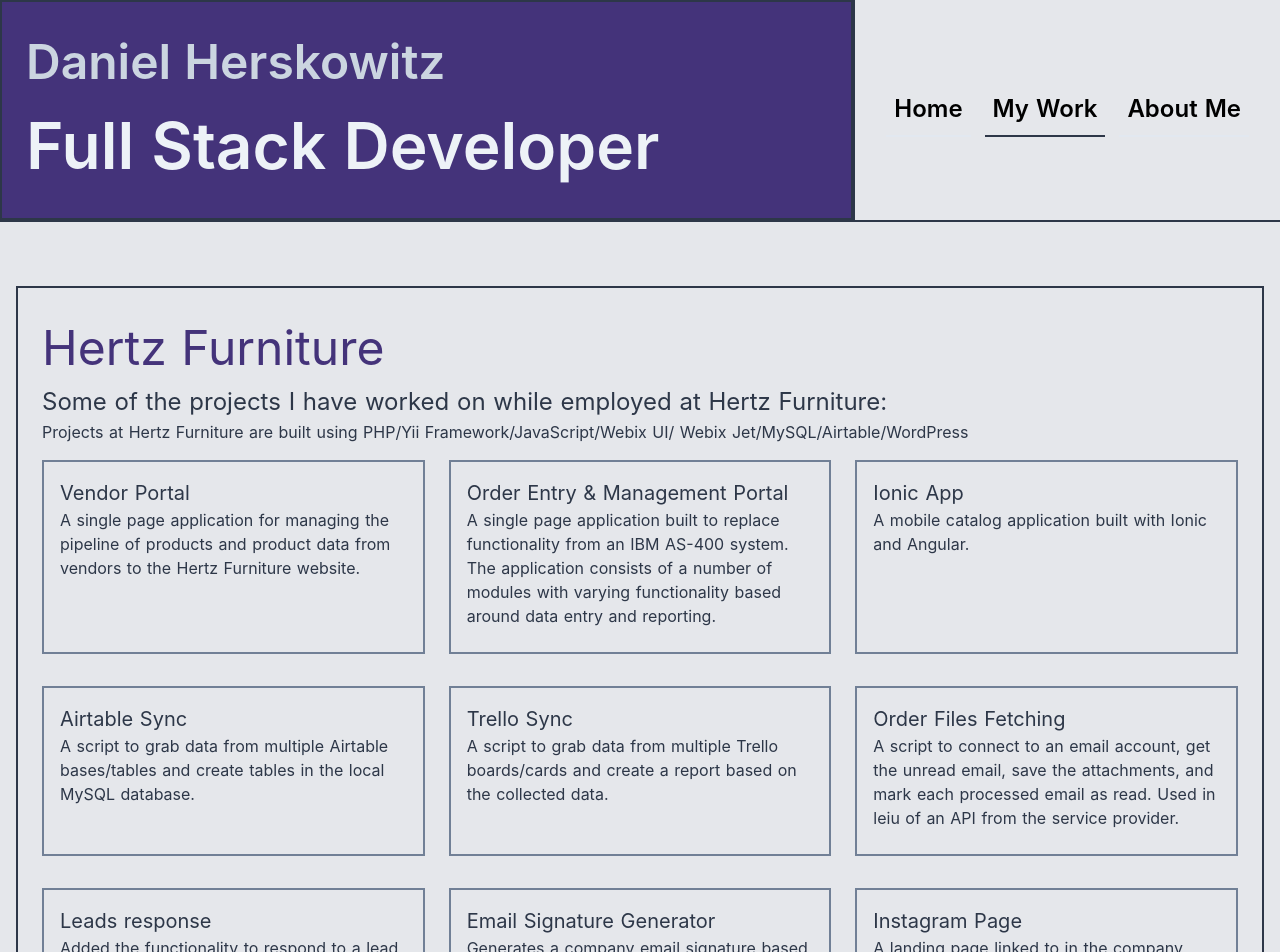
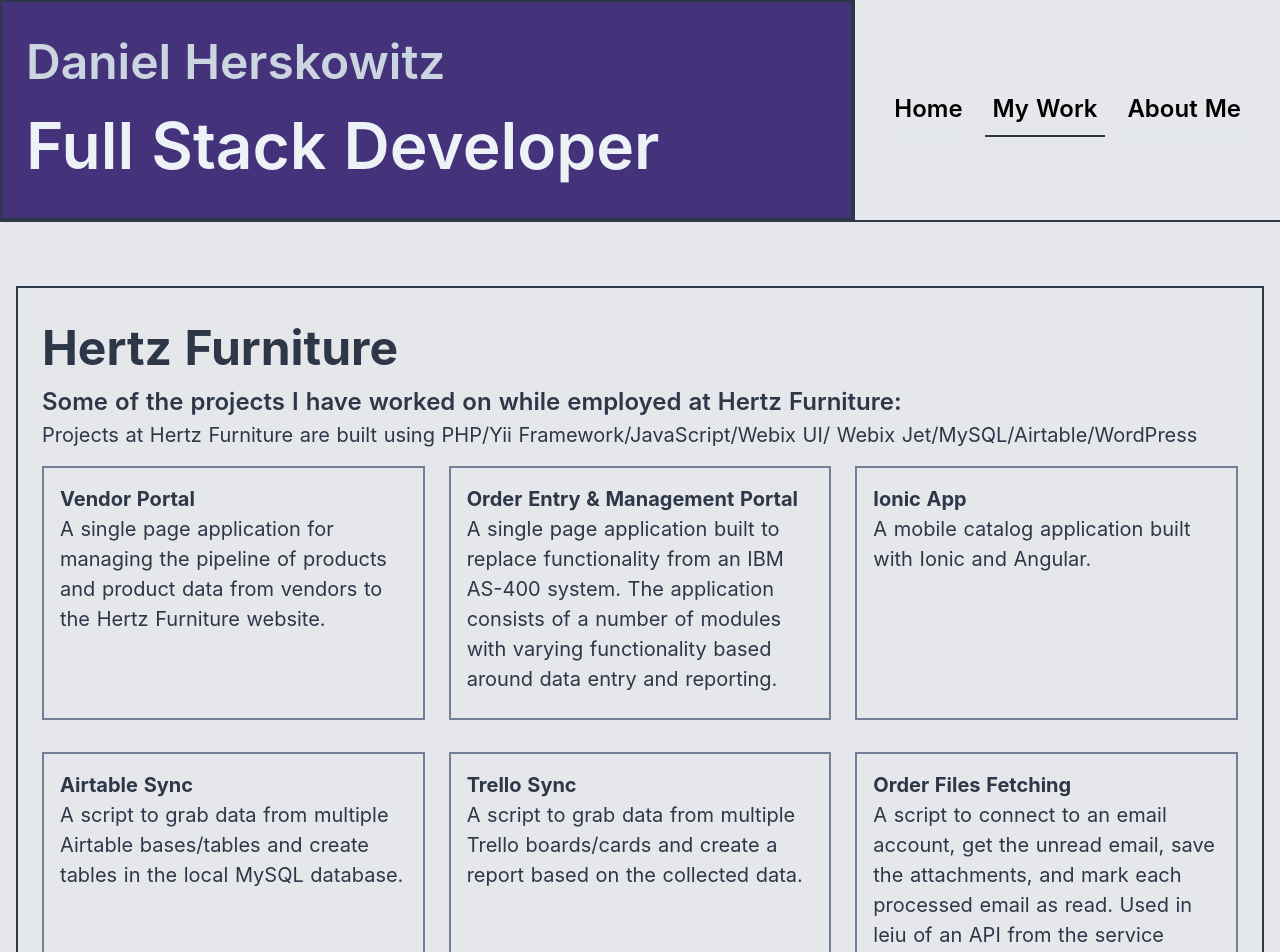
Before and after one commit to dherskowitz/portfolio, a Nuxt app: page /mywork in a window 1280 px wide. Shown: the top 952 px of the page. Built offline with nearby package versions, Linux system fonts and the light colour scheme.

Commit message:
change font weight

```diff
--- a/pages/mywork.vue
+++ b/pages/mywork.vue
@@ -4,58 +4,58 @@
       <Header />
       <Nav />
     </section>
-    <section class="container my-16 pb-16 grid grid-cols-3 md:grid-cols-2 lg:grid-cols-3 gap-10 text-gray-800">
+    <section class="container my-16 pb-16 grid grid-cols-3 md:grid-cols-2 lg:grid-cols-3 gap-10 text-gray-800 text-xl">
       <div class="col-span-3 md:col-span-2 lg:col-span-3 p-6 border-2 border-gray-800">
-        <div class="text-5xl text-purple-900">Hertz Furniture</div>
-        <div class="text-2xl">Some of the projects I have worked on while employed at Hertz Furniture:</div>
+        <div class="text-5xl font-bold">Hertz Furniture</div>
+        <div class="text-2xl font-semibold">Some of the projects I have worked on while employed at Hertz Furniture:</div>
         <p class="pb-2">Projects at Hertz Furniture are built using PHP/Yii Framework/JavaScript/Webix UI/ Webix Jet/MySQL/Airtable/WordPress</p>
         <div class="grid grid-cols-1 md:grid-cols-2 lg:grid-cols-3 gap-6">
           <div class="mt-2 border-2 border-gray-600 p-4 border-2 border-gray-600 p-4">
-            <div class="text-xl">Vendor Portal</div>
+            <div class="text-xl font-bold">Vendor Portal</div>
             <p class="pb-2">A single page application for managing the pipeline of products and product data from vendors to the Hertz Furniture website.</p>
           </div>
           <div class="mt-2 border-2 border-gray-600 p-4">
-            <div class="text-xl">Order Entry & Management Portal</div>
+            <div class="text-xl font-bold">Order Entry & Management Portal</div>
             <p class="pb-2">A single page application built to replace functionality from an IBM AS-400 system. The application consists of a number of modules with varying functionality based around data entry and reporting.</p>
           </div>
           <div class="mt-2 border-2 border-gray-600 p-4">
-            <div class="text-xl">Ionic App</div>
+            <div class="text-xl font-bold">Ionic App</div>
             <p class="pb-2">A mobile catalog application built with Ionic and Angular.</p>
           </div>
           <div class="mt-2 border-2 border-gray-600 p-4">
-            <div class="text-xl">Airtable Sync</div>
+            <div class="text-xl font-bold">Airtable Sync</div>
             <p class="pb-2">A script to grab data from multiple Airtable bases/tables and create tables in the local MySQL database.</p>
           </div>
           <div class="mt-2 border-2 border-gray-600 p-4">
-            <div class="text-xl">Trello Sync</div>
+            <div class="text-xl font-bold">Trello Sync</div>
             <p class="pb-2">A script to grab data from multiple Trello boards/cards and create a report based on the collected data.</p>
           </div>
           <div class="mt-2 border-2 border-gray-600 p-4">
-            <div class="text-xl">Order Files Fetching</div>
+            <div class="text-xl font-bold">Order Files Fetching</div>
             <p class="pb-2">A script to connect to an email account, get the unread email, save the attachments, and mark each processed email as read. Used in leiu of an API from the service provider.</p>
           </div>
           <div class="mt-2 border-2 border-gray-600 p-4">
-            <div class="text-xl">Leads response</div>
+            <div class="text-xl font-bold">Leads response</div>
             <p class="pb-2">Added the functionality to respond to a lead from the existing leads datatable using the data from the lead and a modal to view and send the response.</p>
           </div>
           <div class="mt-2 border-2 border-gray-600 p-4">
-            <div class="text-xl">Email Signature Generator</div>
+            <div class="text-xl font-bold">Email Signature Generator</div>
             <p class="pb-2">Generates a company email signature based on current user and company role. User can do limited additional customization and copy the result to be pasted in their preferred email client.</p>
           </div>
           <div class="mt-2 border-2 border-gray-600 p-4">
-            <div class="text-xl">Instagram Page</div>
+            <div class="text-xl font-bold">Instagram Page</div>
             <p class="pb-2">A landing page linked to in the company Instagram account with data retrieved from a WordPress REST API.</p>
           </div>
           <div class="mt-2 border-2 border-gray-600 p-4">
-            <div class="text-xl">Gallery Page</div>
+            <div class="text-xl font-bold">Gallery Page</div>
             <p class="pb-2">A gallery page originally retrieving content from Airtable using the API and later converted to use local data synced from Airtable.</p>
           </div>
         </div>
       </div>
-      <div class="col-span-3 md:col-span-2 lg:col-span-3 p-6 border-2 border-gray-800">
-        <div class="text-5xl text-purple-900">Frum Philly</div>
+      <div class="col-span-3 md:col-span-2 lg:col-span-3 p-6 border-2 border-gray-800 text-xl">
+        <div class="text-5xl font-bold">Frum Philly</div>
         <img src="/frumphilly-screenshot.jpg" alt="">
-        <div class="text-lg text-gray-800 pt-8 pb-4">
+        <div class="text-gray-800 pt-8 pb-4">
           <p class="pb-2">Frum Philly is a fullstack Django application for the Philadelphia and South Jersey Jewish communities.</p>
           <p class="pb-2">It includes local and social authentication, image compression, data validation, account management, and more.</p>
           <p class="pb-2">The application is hosted on a Digital Ocean droplet and uses Dokku for management and deployment.</p>
@@ -67,7 +67,7 @@
         </div>
       </div>
       <div class="col-span-3 md:col-span-1 p-6 border-2 border-gray-800 flex flex-col justify-between">
-        <div class="text-xl font-semibold">Firefox Right Click Search</div>
+        <div class="text-xl font-bold">Firefox Right Click Search</div>
         <div class="pb-2">A Firefox browser add-on to search a saved search engine from the context menu.</div>
         <p class="pb-2">Built with JavaScript</p>
         <div>
@@ -76,7 +76,7 @@
         </div>
       </div>
       <div class="col-span-3 md:col-span-1 p-6 border-2 border-gray-800 flex flex-col justify-between">
-        <div class="text-xl font-semibold">Dollar-to-NIS</div>
+        <div class="text-xl font-bold">Dollar-to-NIS</div>
         <div class="pb-2">A Progressive Web App to convert between USD & NIS.</div>
         <p class="pb-2">Built with JavaScript/Gridsome</p>
         <div>
@@ -85,7 +85,7 @@
         </div>
       </div>
       <div class="col-span-3 md:col-span-1 p-6 border-2 border-gray-800 flex flex-col justify-between">
-        <div class="text-xl font-semibold">What Time Is Shabbos</div>
+        <div class="text-xl font-bold">What Time Is Shabbos</div>
         <div class="pb-2">A Progressive Web App to get the Sabbath start/end times for a given region.</div>
         <p class="pb-2">Built with JavaScript/Gridsome/Python/AWS Lambda</p>
         <div>
@@ -94,7 +94,7 @@
         </div>
       </div>
       <div class="col-span-3 md:col-span-1 p-6 border-2 border-gray-800 flex flex-col justify-between">
-        <div class="text-xl font-semibold">Safari Judaica</div>
+        <div class="text-xl font-bold">Safari Judaica</div>
         <div class="pb-2">A sample JAMstack site using Airtable as a Database and product data copied from <a href="http://safarijudaica.com/" target="_blank" class="text-green-500 underline">safarijudaica.com</a> with permission from the site owner.</div>
         <p class="pb-2">Built with JavaScript/Gridsome/Airtable</p>
         <div>
@@ -103,7 +103,7 @@
         </div>
       </div>
       <div class="col-span-3 md:col-span-1 p-6 border-2 border-gray-800 flex flex-col justify-between">
-        <div class="text-xl font-semibold">Tal Chaim</div>
+        <div class="text-xl font-bold">Tal Chaim</div>
         <div class="pb-2">A static site with a serverless contact form submitting to an AWS Lambda function which uses AWS SES to send an email to the site owner.</div>
         <p class="pb-2">Built with JavaScript/Gridsome</p>
         <div>
@@ -111,7 +111,7 @@
         </div>
       </div>
       <div class="col-span-3 md:col-span-1 p-6 border-2 border-gray-800 flex flex-col justify-between">
-        <div class="text-xl font-semibold">Mirror Image</div>
+        <div class="text-xl font-bold">Mirror Image</div>
         <div class="pb-2">A static site for a Philadelphia business.</div>
         <p class="pb-2">Built with JavaScript/Gridsome</p>
         <div>
@@ -119,7 +119,7 @@
         </div>
       </div>
       <div class="col-span-3 md:col-span-1 p-6 border-2 border-gray-800 flex flex-col justify-between">
-        <div class="text-xl font-semibold">DJ Locksmith</div>
+        <div class="text-xl font-bold">DJ Locksmith</div>
         <div class="pb-2">A static site for a Jerusalem area business.</div>
         <p class="pb-2">Built with HTML/CSS/JavaScript</p>
         <div>
```
